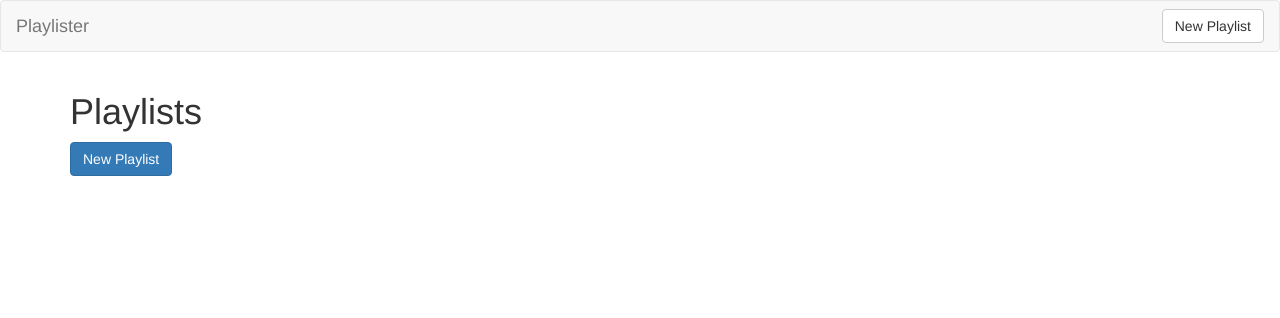
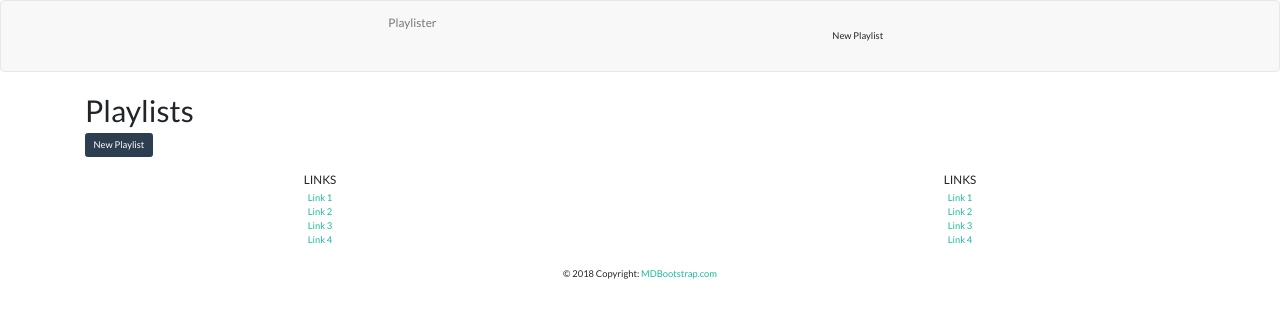
Before and after one commit to liyaSileshi/Playlister-Tutorial, a Flask app: page / in a window 1280 px wide. Shown: the top 318 px of the page. Run offline with Flask 2, Linux system fonts and the light colour scheme; data that the repository does not hold is empty; some libraries are stand-ins or nearby versions.

Commit message:
added created_at, footer, and bootstrap theme

```diff
--- a/app.py
+++ b/app.py
@@ -2,6 +2,7 @@ from flask import Flask, render_template, request, redirect, url_for
 from pymongo import MongoClient
 from bson.objectid import ObjectId
 import os
+from datetime import datetime
 
 host = os.environ.get('MONGODB_URI', 'mongodb://localhost:27017/Playlister')
 #client = MongoClient(host=host)
@@ -42,8 +43,10 @@ def playlists_submit():
         'title': request.form.get('title'),
         'description': request.form.get('description'),
         'videos': request.form.get('videos').split(),
-        'rating': request.form.get('rating')
+        'rating': request.form.get('rating'),
+        'created_at': datetime.now()
     }
+    print(playlist)
     # playlists.insert_one(playlist)
     playlist_id = playlists.insert_one(playlist).inserted_id
     #print(request.form.to_dict()) #to print into the terminal in dictionalry form
--- a/templates/base.html
+++ b/templates/base.html
@@ -6,6 +6,7 @@
   <title>Playlister</title>
   <!-- Latest compiled and minified CSS -->
   <link rel='stylesheet' href='https://maxcdn.bootstrapcdn.com/bootstrap/3.3.7/css/bootstrap.min.css'>
+  <link rel='stylesheet' href='https://bootswatch.com/4/flatly/bootstrap.min.css'>
 </head>
 <body>
     {% include 'partials/navbar.html' %}
@@ -14,6 +15,35 @@
         <!-- BODY CONTENT GOES HERE -->
         {% endblock %}
     </div>
+    <!-- Footer -->
+<footer class='page-footer font-small blue pt-4'>
+    <div class='container-fluid text-center'>
+         <div class='row'>
+         <hr class='clearfix w-100 d-md-none pb-3'>
+         <div class='col-md-6 mb-md-0 mb-3'>
+             <h5 class='text-uppercase'>Links</h5>
+             <ul class='list-unstyled'>
+                 <li><a href='#!'>Link 1</a></li>
+                 <li><a href='#!'>Link 2</a></li>
+                 <li><a href='#!'>Link 3</a></li>
+                 <li><a href='#!'>Link 4</a></li>
+             </ul>
+         </div>
+         <div class='col-md-6 mb-md-0 mb-3'>
+             <h5 class='text-uppercase'>Links</h5>
+             <ul class='list-unstyled'>
+                 <li><a href='#!'>Link 1</a></li>
+                 <li><a href='#!'>Link 2</a></li>
+                 <li><a href='#!'>Link 3</a></li>
+                 <li><a href='#!'>Link 4</a></li>
+             </ul>
+         </div>
+         </div>
+    </div>
+    <div class='footer-copyright text-center py-3'>© 2018 Copyright:
+       <a href='https://mdbootstrap.com/education/bootstrap/'> MDBootstrap.com</a>
+    </div>
+</footer>
     <!-- Latest compiled and minified JavaScript -->
         <script src='https://maxcdn.bootstrapcdn.com/bootstrap/3.3.7/js/bootstrap.min.js'></script>
 </body>
--- a/templates/playlists_show.html
+++ b/templates/playlists_show.html
@@ -6,6 +6,10 @@
 <div class='row'>
     <div class='col-sm-6 col-sm-offset-3'>
         <h1>{{ playlist.title }}</h1>
+        {% if playlist.created_at %}
+            <p class='text-muted'>Created on {{ playlist.created_at.strftime('%A, %d %B, %Y') }}
+                at {{ playlist.created_at.strftime('%I:%M %p') }}</p>
+        {% endif %}
         <h2>{{ playlist.description }}</h2>
         {% for video in playlist.videos %}
             <div class="card"><div class="card-body">
```
